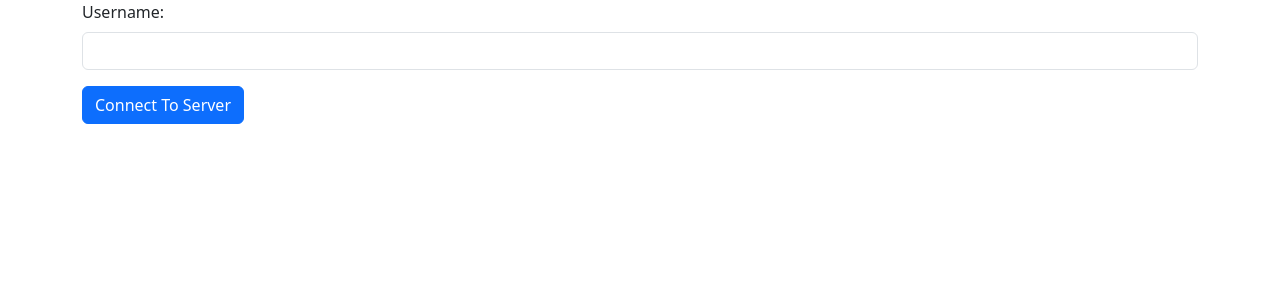
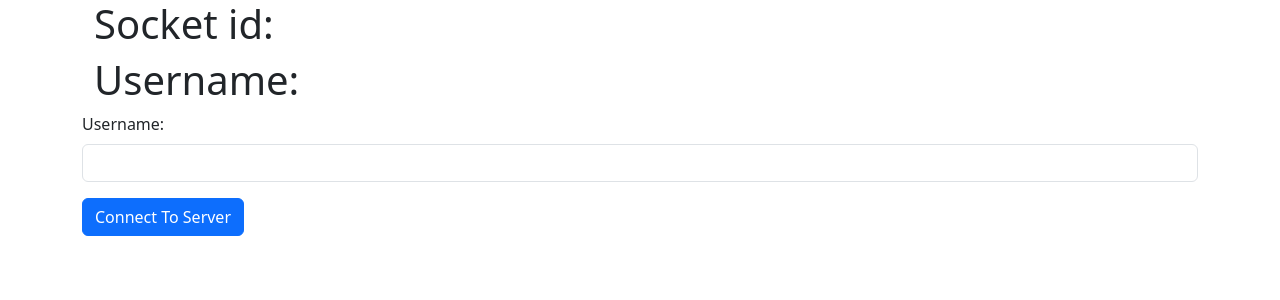
Before and after one commit to Mr-Anyone/ChatAppWebSocket, a React (Create React App) app in the folder frontend/: page / in a window 1280 px wide. Shown: the top 300 px of the page. Built offline with nearby package versions, Linux system fonts and the light colour scheme.

Commit message:
connected to server and everything is good and okay!

```diff
--- a/frontend/src/App.js
+++ b/frontend/src/App.js
@@ -5,12 +5,16 @@ import 'bootstrap/dist/css/bootstrap.min.css';
 
 import Container from "react-bootstrap/Container"
 import SignupForm from "./components/Signup";
+import UserNameBar from "./components/UsernameBar";
+import { useState } from "react";
 
 function App() {
+  let [socket_id, setSocketId] = useState("");
 
   return (
     <Container>
-      <SignupForm></SignupForm>
+      <UserNameBar socket_id={socket_id}></UserNameBar>
+      <SignupForm setSocketId={setSocketId}></SignupForm>
     </Container>
   );
 }
--- a/frontend/src/components/Signup.js
+++ b/frontend/src/components/Signup.js
@@ -2,15 +2,27 @@ import Container from "react-bootstrap/esm/Container";
 import Form from "react-bootstrap/Form"
 import Button from "react-bootstrap/Button";
 import { socket } from "../socket";
+import { useState } from "react";
 
-function SignupForm(){
-
+function SignupForm({setSocketId}){
     function onButtonClick(){
         socket.connect()
 
         let username = document.getElementById("usernameForm").value
         socket.emit("username", username)
     }
+
+    function onConnect(){
+        setSocketId(socket.id)
+    }
+
+    useState(() => {
+        socket.on("connect", onConnect)
+
+        return () => {
+            socket.off("connect", onConnect)
+        }
+    }, [])
 
     return (
         <Form>
--- /dev/null
+++ b/frontend/src/components/UsernameBar.js
@@ -0,0 +1,11 @@
+import Container from "react-bootstrap/Container";
+import { socket } from "../socket";
+
+function UserNameBar({socket_id}){
+    return (<Container>
+        <h1>Socket id: {socket_id}</h1>
+        <h1>Username: </h1>
+    </Container>)
+}
+
+export default UserNameBar;
```
Also changed, not shown: 1 other file (tests, documents, lock files or other folders).
